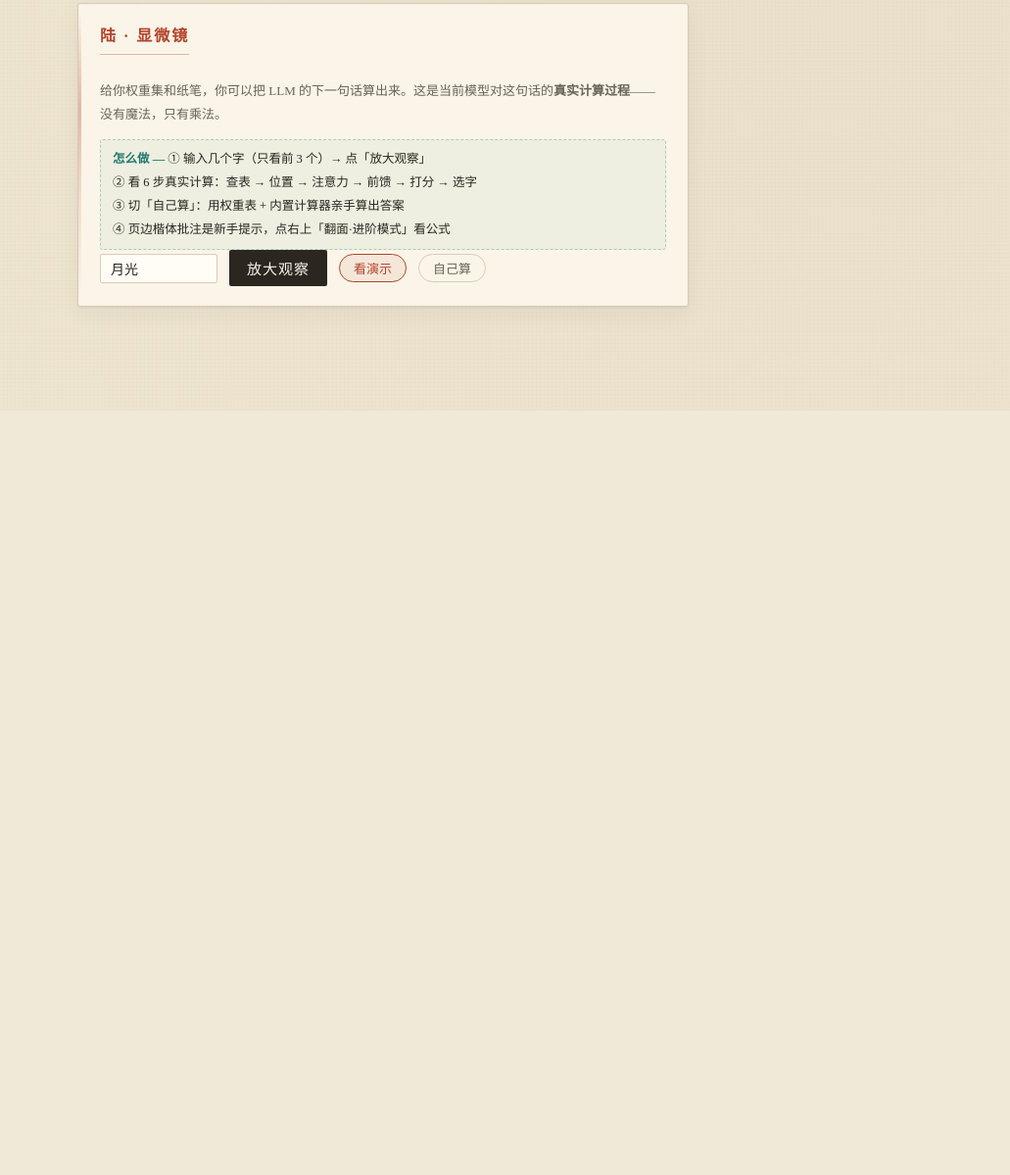
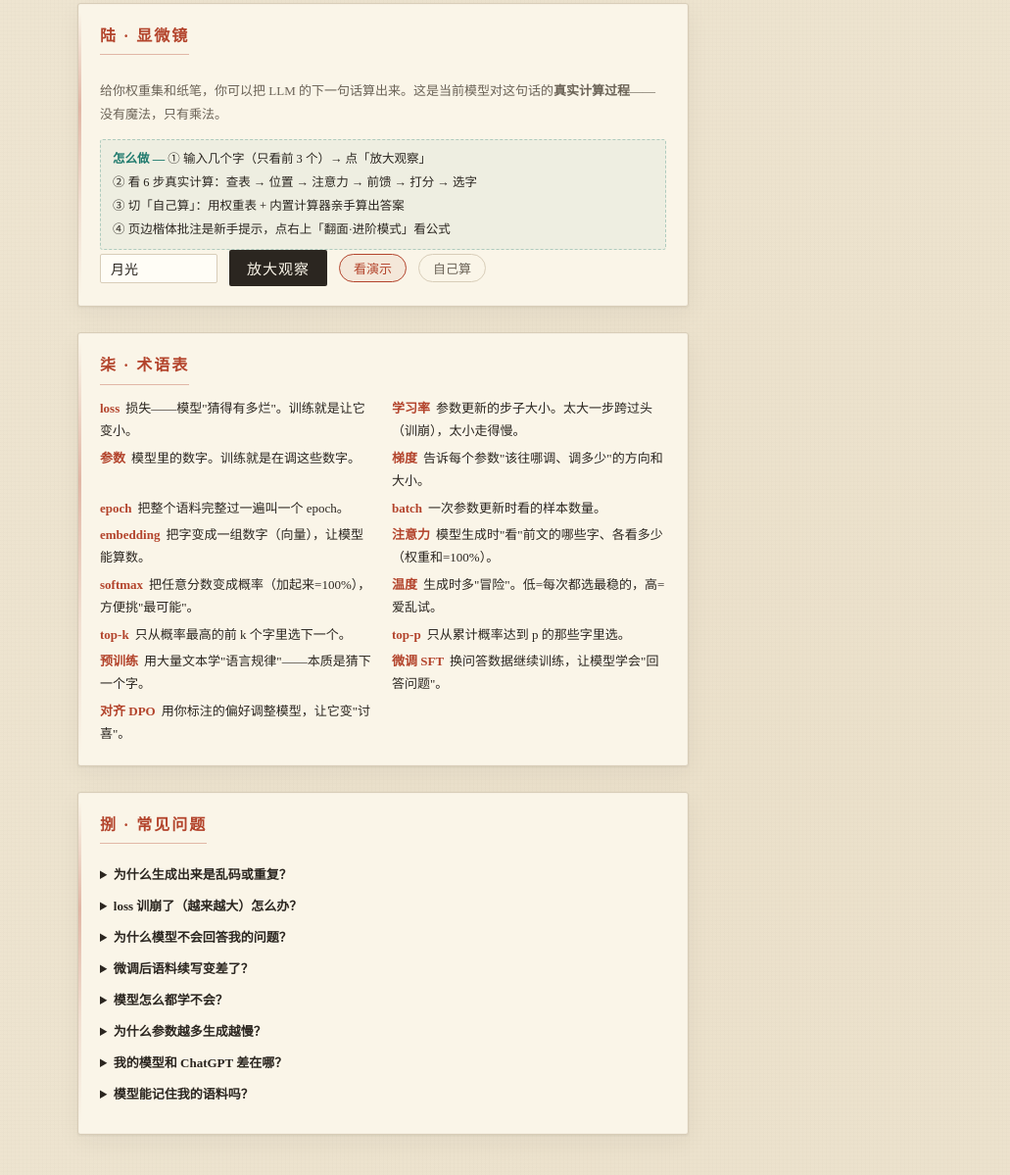
Before and after one commit to oneinitAI/handcalc-lm, a website built with Vite: page index.html in a window 1280 px wide. Shown: the part 3420-4619 px from the top of the page at 98% size, without its empty margins (249-1280 px from the left). Before the commit the page ends 3839 px from the top, so only its background shows below. Built offline with nearby package versions, Linux system fonts and the light colour scheme.

Commit message:
feat: 体量×3批次3——术语表(15词) + 常见问题FAQ(8条) 教学扩充

```diff
--- /dev/null
+++ b/src/glossary.js
@@ -0,0 +1,33 @@
+// ============================================================
+// src/glossary.js
+// 手算LM —— 术语表 + 常见问题（教学扩充）
+// ============================================================
+
+export const GLOSSARY = [
+  { term: 'loss', desc: '损失——模型"猜得有多烂"。训练就是让它变小。' },
+  { term: '学习率', desc: '参数更新的步子大小。太大一步跨过头（训崩），太小走得慢。' },
+  { term: '参数', desc: '模型里的数字。训练就是在调这些数字。' },
+  { term: '梯度', desc: '告诉每个参数"该往哪调、调多少"的方向和大小。' },
+  { term: 'epoch', desc: '把整个语料完整过一遍叫一个 epoch。' },
+  { term: 'batch', desc: '一次参数更新时看的样本数量。' },
+  { term: 'embedding', desc: '把字变成一组数字（向量），让模型能算数。' },
+  { term: '注意力', desc: '模型生成时"看"前文的哪些字、各看多少（权重和=100%）。' },
+  { term: 'softmax', desc: '把任意分数变成概率（加起来=100%），方便挑"最可能"。' },
+  { term: '温度', desc: '生成时多"冒险"。低=每次都选最稳的，高=爱乱试。' },
+  { term: 'top-k', desc: '只从概率最高的前 k 个字里选下一个。' },
+  { term: 'top-p', desc: '只从累计概率达到 p 的那些字里选。' },
+  { term: '预训练', desc: '用大量文本学"语言规律"——本质是猜下一个字。' },
+  { term: '微调 SFT', desc: '换问答数据继续训练，让模型学会"回答问题"。' },
+  { term: '对齐 DPO', desc: '用你标注的偏好调整模型，让它变"讨喜"。' },
+]
+
+export const FAQ = [
+  { q: '为什么生成出来是乱码或重复？', a: '模型太小、训练不够，或温度太高。先训练到进度条满（学到位），温度调到 0.8 左右再试。' },
+  { q: 'loss 训崩了（越来越大）怎么办？', a: '学习率太大，一步跨过头了。把学习率调低（如 0.003），然后点"重建"重新开始。' },
+  { q: '为什么模型不会回答我的问题？', a: '需要先做"微调"（叁）：载入问答对 → 开始微调 → 完成后到"肆"切到"问答模式"提问。' },
+  { q: '微调后语料续写变差了？', a: '这是"灾难性遗忘"——微调会覆盖语料能力。把混合比例调低（如 30% 问答）可以缓解。' },
+  { q: '模型怎么都学不会？', a: '换更大档位（中/大），或检查语料是否太短。极小模型只能"背"，学不会真正的推理。' },
+  { q: '为什么参数越多生成越慢？', a: '每一步计算量随参数增长。这就是真实大模型需要 GPU 集群的原因。' },
+  { q: '我的模型和 ChatGPT 差在哪？', a: '规模差了几亿倍——你的几百参数 vs 它的几千亿。但原理一模一样：都是猜下一个字。' },
+  { q: '模型能记住我的语料吗？', a: '能！小模型就是"背"语料。训到 loss 很低时，它能逐字复现你的文本。' },
+]
--- a/src/main.js
+++ b/src/main.js
@@ -12,6 +12,7 @@ import { createLossChart, createHeatmap, createAttnHeatmap } from './ui.js'
 import { sampleWithAttn } from './attn.js'
 import { initMicroscopeUI } from './microscope-ui.js'
 import { NOTES } from './notes.js'
+import { GLOSSARY, FAQ } from './glossary.js'
 import { DEFAULT_QA, formatPairs, buildSftData, qaPrompt, extendVocab } from './sft.js'
 import { dpoTrainStep, makeRefModel } from './dpo.js'
 
@@ -224,6 +225,8 @@ app.innerHTML = `
     </section>
 
     <div id="microscopeRoot"></div>
+
+    <div id="glossaryRoot"></div>
   </main>
 `
 
@@ -811,7 +814,24 @@ function initNotes() {
   })
 }
 
+// ---------- 术语表 + 常见问题 ----------
+function renderGlossary() {
+  const root = $('glossaryRoot')
+  if (!root) return
+  root.innerHTML = `
+    <section class="card">
+      <h2>柒 · 术语表</h2>
+      <div class="glossary">${GLOSSARY.map((g) => `<div class="gloss-item"><b>${g.term}</b>${g.desc}</div>`).join('')}</div>
+    </section>
+    <section class="card">
+      <h2>捌 · 常见问题</h2>
+      ${FAQ.map((f) => `<details class="faq"><summary>${f.q}</summary><div class="faq-a">${f.a}</div></details>`).join('')}
+    </section>
+  `
+}
+
 // ---------- 启动 ----------
+renderGlossary()
 initNotes()
 initMicroscopeUI($('microscopeRoot'), () => state.model)
 
--- a/src/style.css
+++ b/src/style.css
@@ -380,6 +380,15 @@ textarea { width: 100%; resize: vertical; line-height: 1.7; }
 .egg { font-size: 12.5px; color: var(--accent); margin-top: 8px; font-family: var(--kai); }
 .mu { color: var(--glow); }
 
+/* 术语表 + FAQ */
+.glossary { display: grid; grid-template-columns: 1fr 1fr; gap: 4px 18px; font-size: 13px; }
+.gloss-item b { color: var(--accent); margin-right: 6px; }
+.gloss-item { line-height: 1.8; }
+.faq { margin: 8px 0; font-size: 13px; }
+.faq summary { cursor: pointer; font-weight: bold; user-select: none; }
+.faq summary:hover { color: var(--accent); }
+.faq-a { color: var(--ink-soft); margin-top: 6px; padding-left: 12px; border-left: 2px solid var(--line); line-height: 1.8; }
+
 /* ===== 移动端 ===== */
 @media (max-width: 560px) {
   .stage { padding: 0 16px 60px; }
```
